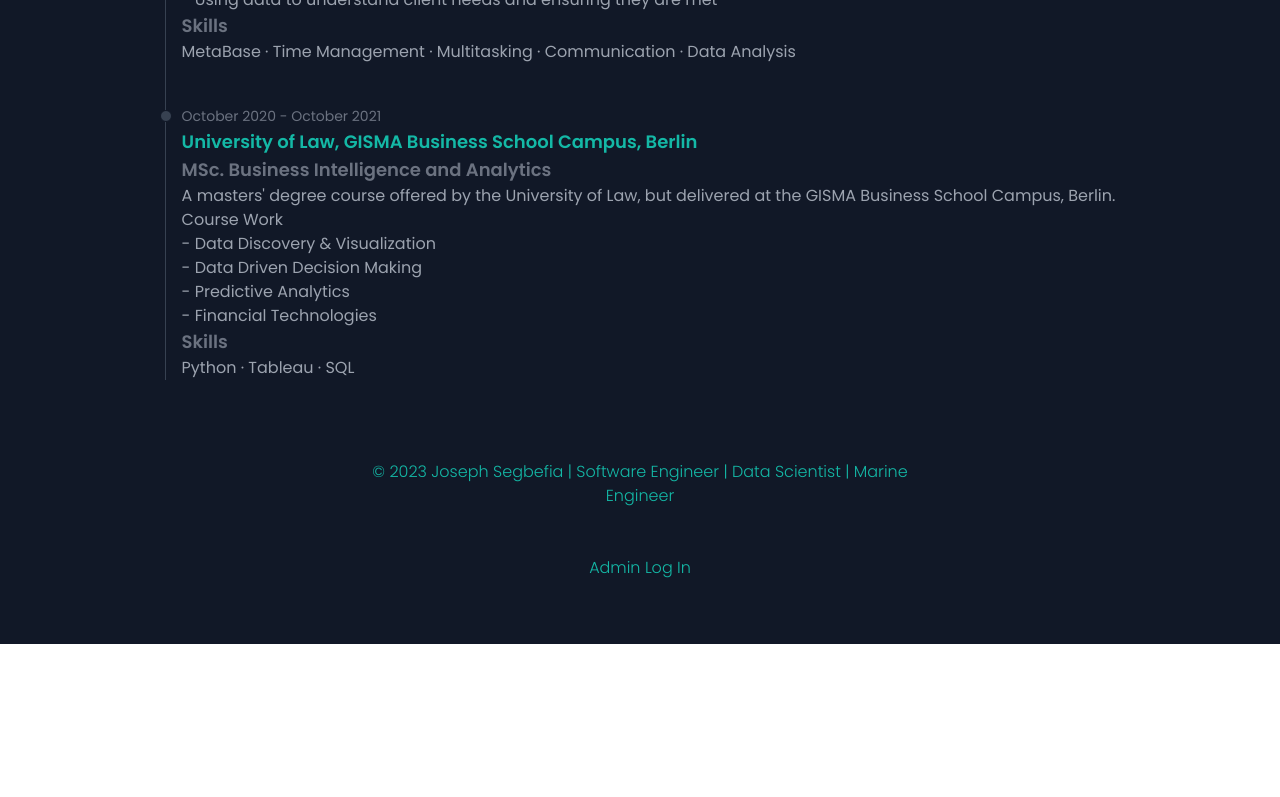
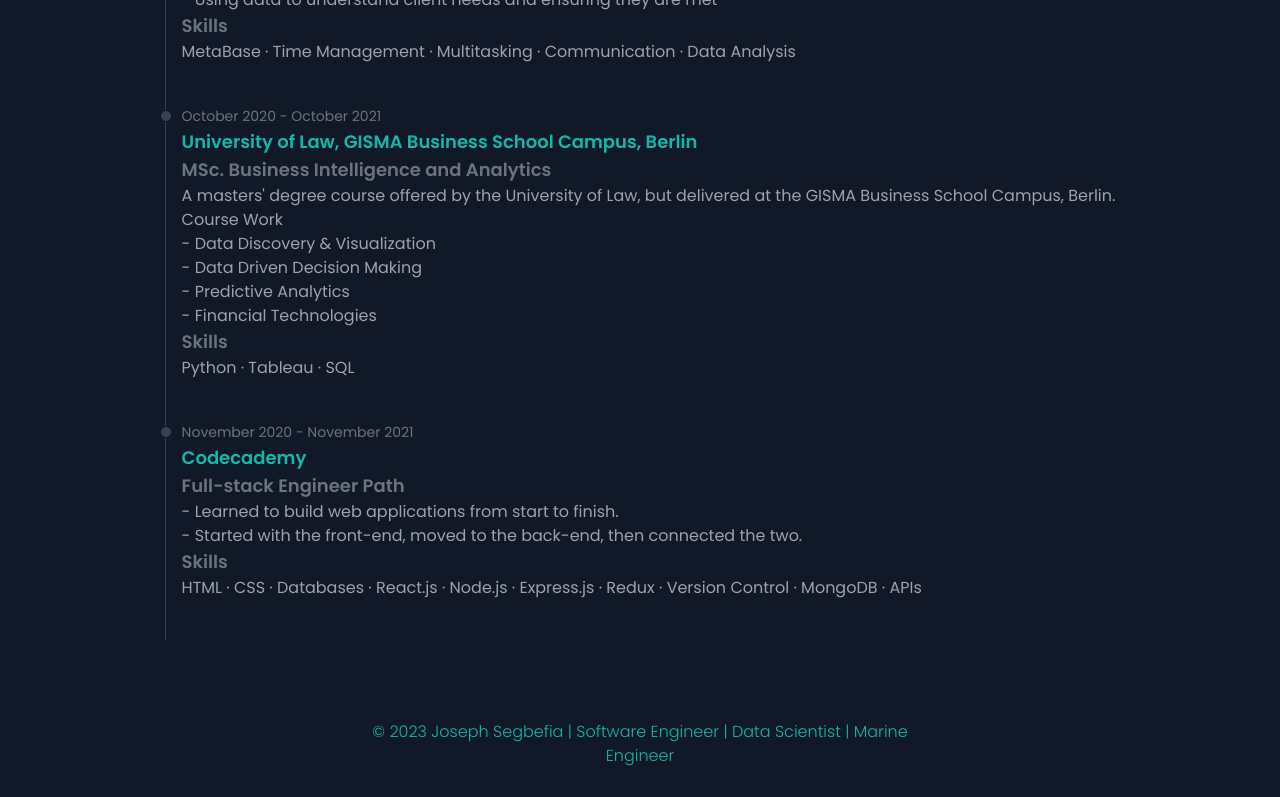
Before and after one commit to josephsegbefia/portfolio2ndFrontend, a React (Vite) app: page /about in a window 1280 px wide. Shown: the part 763-1560 px from the top of the page. Before the commit the page ends 1407 px from the top, so only its background shows below. Built offline with nearby package versions, Linux system fonts and the light colour scheme.

Commit message:
Random save

```diff
--- a/src/components/About.jsx
+++ b/src/components/About.jsx
@@ -111,7 +111,7 @@
               Analysis
             </p>
           </li>
-          <li className="ml-4">
+          <li className="mb-10 ml-4">
             <div className="absolute w-3 h-3 bg-gray-200 rounded-full mt-1.5 -left-1.5 border border-white dark:border-gray-900 dark:bg-gray-700"></div>
             <time className="mb-1 text-sm font-normal leading-none text-gray-400 dark:text-gray-500">
               October 2020 - October 2021
@@ -139,6 +139,29 @@
               Python · Tableau · SQL
             </p>
           </li>
+          <li className="mb-10 ml-4">
+            <div className="absolute w-3 h-3 bg-gray-200 rounded-full mt-1.5 -left-1.5 border border-white dark:border-gray-900 dark:bg-gray-700"></div>
+            <time className="mb-1 text-sm font-normal leading-none text-gray-400 dark:text-gray-500">
+              November 2020 - November 2021
+            </time>
+            <h3 className="text-lg font-semibold">Codecademy</h3>
+            <h5 className="text-lg font-semibold text-gray-500 dark:text-gray-500">
+              Full-stack Engineer Path
+            </h5>
+            <p className="text-base font-normal text-gray-500 dark:text-gray-400">
+              - Learned to build web applications from start to finish. <br />-
+              Started with the front-end, moved to the back-end, then connected
+              the two.
+            </p>
+
+            <h6 className="text-lg font-semibold text-gray-500 dark:text-gray-500">
+              Skills
+            </h6>
+            <p className="text-base font-normal text-gray-500 dark:text-gray-400">
+              HTML · CSS · Databases · React.js · Node.js · Express.js · Redux ·
+              Version Control · MongoDB · APIs
+            </p>
+          </li>
         </ol>
       </section>
     </div>
```
